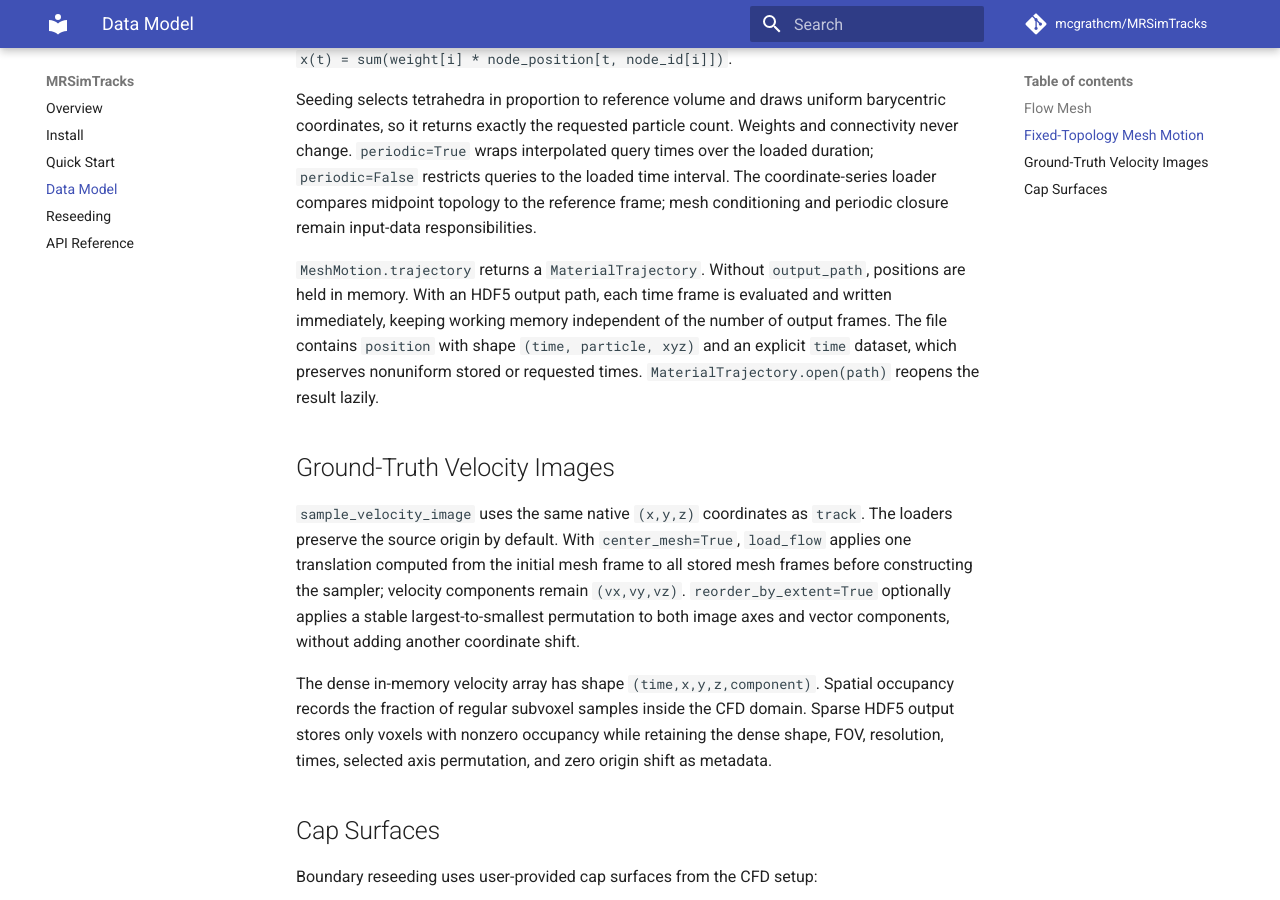
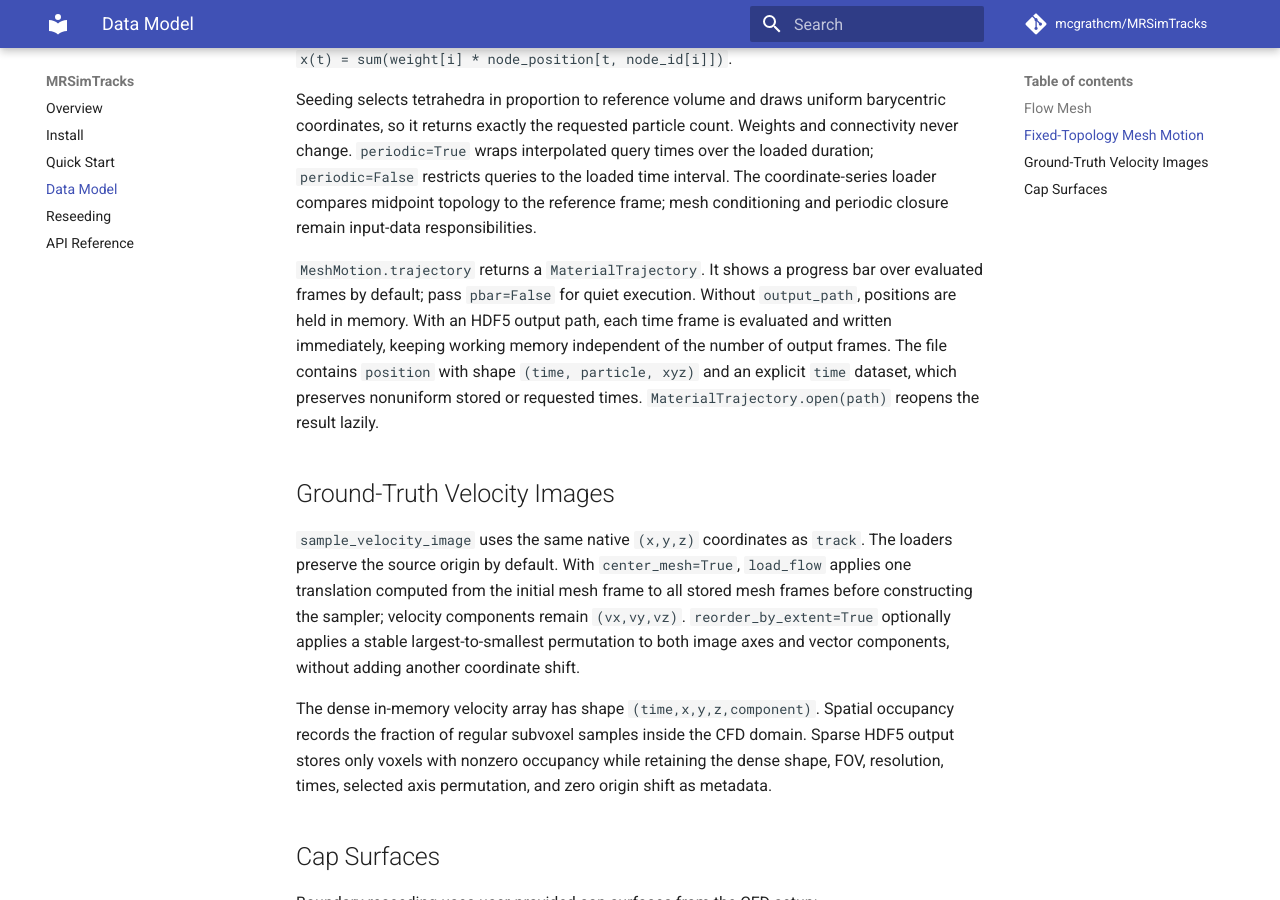
Before and after one commit to mcgrathcm/MRSimTracks, an MkDocs documentation site: the page built from docs/data-model.md, in a window 1280 px wide and 900 px high, scrolled down 1607 px. Built offline with MkDocs 1.6.1 and Material for MkDocs 9.7.7, drawn with Linux system fonts in a browser that asks for light colours; comment, search, counter and statistics services are not loaded.

Commit message:
Pbar for mesh motion saving

```diff
--- a/docs/data-model.md
+++ b/docs/data-model.md
@@ -75,10 +75,11 @@ time interval. The coordinate-series loader compares midpoint topology to the
 reference frame; mesh conditioning and periodic closure remain input-data
 responsibilities.
 
-`MeshMotion.trajectory` returns a `MaterialTrajectory`. Without `output_path`,
-positions are held in memory. With an HDF5 output path, each time frame is
-evaluated and written immediately, keeping working memory independent of the
-number of output frames. The file contains `position` with shape
+`MeshMotion.trajectory` returns a `MaterialTrajectory`. It shows a progress bar
+over evaluated frames by default; pass `pbar=False` for quiet execution. Without
+`output_path`, positions are held in memory. With an HDF5 output path, each time
+frame is evaluated and written immediately, keeping working memory independent
+of the number of output frames. The file contains `position` with shape
 `(time, particle, xyz)` and an explicit `time` dataset, which preserves
 nonuniform stored or requested times. `MaterialTrajectory.open(path)` reopens
 the result lazily.
```
Also changed, not shown: README.md (+1 -1 lines), 2 other files.
